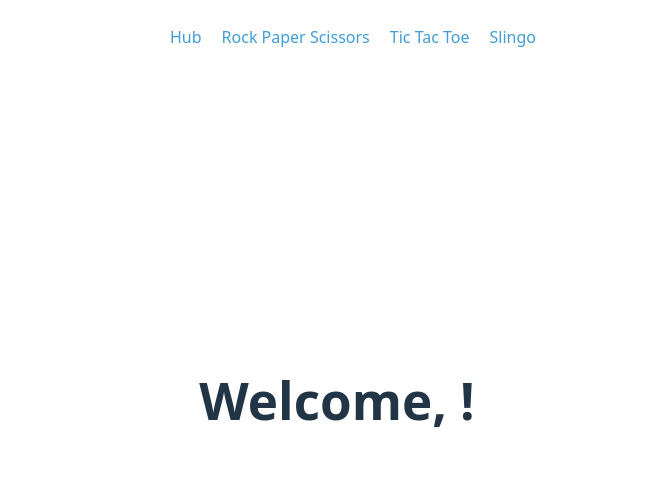
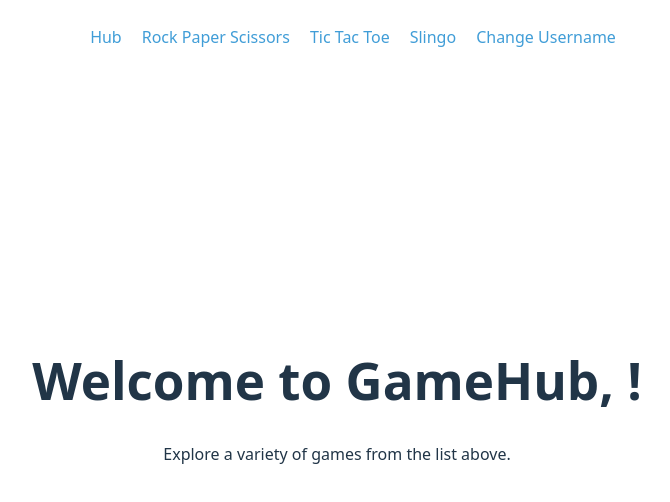
Before and after one commit to Ramzowy/TheGameHub, a React (Vite) app in the folder game-hub/: page /HomePage in a window 1280 px wide. Shown: the top 502 px of the page, without its empty margins (303-973 px from the left). Built offline with nearby package versions, Linux system fonts and the light colour scheme.

Commit message:
added login message and option to change username

```diff
--- a/game-hub/src/Component/Navigation.jsx
+++ b/game-hub/src/Component/Navigation.jsx
@@ -18,6 +18,8 @@ function Navigation({onLinkClick, userName}) {
         <button className="link" onClick={() => navigationClickHandler("/HomePage/rock-paper-scissors")}>Rock Paper Scissors</button>
         <button className="link" onClick={() => navigationClickHandler("/HomePage/tic-tac-toe")}>Tic Tac Toe</button>
         <button className="link" onClick={() => navigationClickHandler("/HomePage/slingo-game")}>Slingo</button>
+
+        <button className="link" onClick={() => navigationClickHandler("/HomePage/signin")}>Change Username</button>
       </nav>
     );
   }
--- a/game-hub/src/pages/HomePage.jsx
+++ b/game-hub/src/pages/HomePage.jsx
@@ -1,76 +1,39 @@
 import { useLocation } from 'react-router-dom';
-import { Routes, Route, Link } from 'react-router-dom';
-import { useState } from 'react';
+import { Routes, Route } from 'react-router-dom';
 import RockPaperScissorsGame from './rock-paper-scissors';
 import TTT from './tic-tac-toe';
 import Slingo from './slingo-game';
+import SignIn from './signin';
 import Navigation from '../Component/Navigation';
 
 function Hub() {
   const location = useLocation();
   const userName = location.state?.userName;
-  const [showWelcomeMessage, setShowWelcomeMessage] = useState(true);
-  const toggleWelcomeMessage = (tf) => {
-    setShowWelcomeMessage(tf);
-};
 
   return (
-    <div>
-      {showWelcomeMessage && <h1>Welcome, {userName}!</h1>}
-      <Navigation
-      onLinkClick={(path) => {
-        console.log("Navigation link clicked, path: ", path); // <- remove me
-        if(path === '/hub'){
-toggleWelcomeMessage(true);
-      }
-      else{
-toggleWelcomeMessage(false);
-}
+    <div className="hub">
+      <Navigation userName={userName}/>
+      <Routes>
+        <Route
+          path="/"
+          element={
+            <div>
 
-}
-
-}
-      userName={userName}
-      />
-      <Routes>
+              <h1>Welcome to GameHub, {userName}!</h1>
+              <p>
+                Explore a variety of games from the list above.
+              </p>
+            </div>
+          }
+        />
         <Route path="/rock-paper-scissors" element={<RockPaperScissorsGame />} />
         <Route path="/tic-tac-toe" element={<TTT />} />
         <Route path="/slingo-game" element={<Slingo />} />
+
+        <Route path="/signin" element={<SignIn />} />
       </Routes>
     </div>
   );
 }
 
-
 export default Hub;
-
-
-
-
-// import { Link } from 'react-router-dom';
-
-// function HomePage() {
-//   return (
-//     <div>
-//       <h1>GameHub</h1>
-//       <p>Welcome to GameHub - Your gaming portal!</p>
-
-//       <nav>
-//         <h2>Available Games:</h2>
-//         <ul>
-//           <li>
-//             <Link to="/rock-paper-scissors">Rock Paper Scissors</Link>
-//           </li>
-//           <li>
-//             <Link to="/tic-tac-toe">Tic Tac Toe</Link>
-//           </li>
-//           <li>
-//             <Link to="/slingo-game">Slingo</Link>
-//           </li>
-//         </ul>
-//       </nav>
-//     </div>
-//   );
-// }
-
-// export default HomePage;
--- a/game-hub/src/pages/rock-paper-scissors.jsx
+++ b/game-hub/src/pages/rock-paper-scissors.jsx
@@ -3,6 +3,10 @@ import { useState } from 'react';
 import { useLocation } from 'react-router-dom';
 
 const RockPaperScissorsGame = () => {
+
+  const location = useLocation();
+  const userName = location.state?.userName;
+
   // Game constants
   const CHOICES = ['rock', 'paper', 'scissors'];
   const OUTCOMES = {
@@ -12,7 +16,6 @@ const RockPaperScissorsGame = () => {
   };
 
   // Game state
-  const [userName, setUserName] = useState('');
   const [gameStarted, setGameStarted] = useState(false);
   const [userScore, setUserScore] = useState(0);
   const [cpuScore, setCpuScore] = useState(0);
@@ -55,32 +58,32 @@ const RockPaperScissorsGame = () => {
   };
 
   // Render welcome screen
-  if (!gameStarted) {
-    return (
-      <div>
-        <h1>Welcome to Rock Paper Scissors!</h1>
-        <div>
-          <label>
-            Enter your name:
-            <input
-              type="text"
-              value={userName}
-              onChange={(e) => setUserName(e.target.value)}
-              minLength={2}
-              maxLength={15}
-              required
-            />
-          </label>
-        </div>
-        <button
-          onClick={handleStartGame}
-          disabled={userName.trim().length < 2}
-        >
-          Start Game
-        </button>
-      </div>
-    );
-  }
+  // if (!gameStarted) {
+  //   return (
+  //     <div>
+  //       <h1>Welcome to Rock Paper Scissors!</h1>
+  //       <div>
+  //         <label>
+  //           Enter your name:
+  //           <input
+  //             type="text"
+  //             value={userName}
+  //             onChange={(e) => setUserName(e.target.value)}
+  //             minLength={2}
+  //             maxLength={15}
+  //             required
+  //           />
+  //         </label>
+  //       </div>
+  //       <button
+  //         onClick={handleStartGame}
+  //         disabled={userName.trim().length < 2}
+  //       >
+  //         Start Game
+  //       </button>
+  //     </div>
+  //   );
+  // }
 
   // Render game screen
   return (
--- a/game-hub/src/pages/slingo-game.jsx
+++ b/game-hub/src/pages/slingo-game.jsx
@@ -4,6 +4,10 @@ import '../styles/slingo-game.css';
 import 'animate.css';
 
 function SlingoGame() {
+    const location = useLocation();
+    const userName = location.state?.userName;
+
+
     const boardSize = 5;//def 5
     const randomNumberPool = 12;//def 12
     const freeRollPool = 2;//def 2
@@ -122,7 +126,7 @@ function SlingoGame() {
                 setBoardCompleted(true);
 
                 setTimeout(() => {
-                    alert(`Congratulations! You've completed the board with a score of ${newScore}!`)
+                    alert(`Congratulations, ${userName}! You've completed the board with a score of ${newScore}!`)
                 }, 500)
             }
         }
@@ -324,7 +328,7 @@ function SlingoGame() {
                 ))}
             </div>
             <button onClick={regenerateSlots} id="regenerate-slots" disabled={playerScore === 0 && !gameState || !gameState}>
-                Reroll Slots
+                Spin Slots
             </button>
         </div>
     );
```
